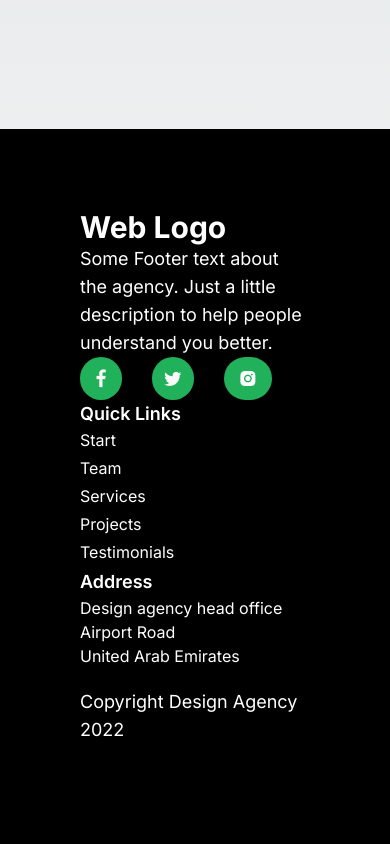
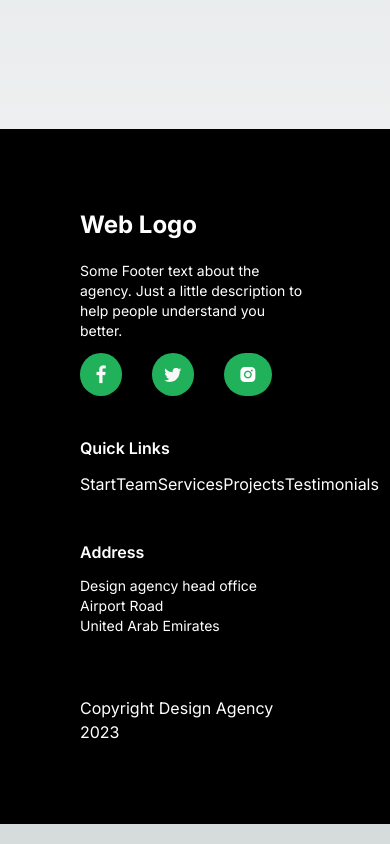
Before and after one commit to mitul88/agency-site, a Next.js app: page / in a window 390 px wide. Shown: the part 803-1647 px from the top of the page. Built offline with nearby package versions, Linux system fonts and the light colour scheme.

Commit message:
footer done

```diff
--- a/src/components/SiteFooter.jsx
+++ b/src/components/SiteFooter.jsx
@@ -2,13 +2,16 @@ import Link from 'next/link'
 import React from 'react'
 
 const SiteFooter = () => {
+
+    const date = new Date();
+    const currentYear = date.getFullYear();
   return (
     <footer className='bg-black text-white p-20'>
-        <div className="flex flex-col lg:flex-row justify-between items-center">
-            <div className="w-full lg:w-1/5">
-                <h1 className="text-3xl font-bold">Web Logo</h1>
-                <p className="text-lg">Some Footer text about the agency. Just a little description to help people understand you better.</p>
-                <div className='flex justify-between w-48'>
+        <div className="flex flex-col md:flex-row justify-between items-center">
+            <div className="w-full md:w-1/5 mb-10 md:mb-0">
+                <h1 className="text-2xl lg:text-3xl font-bold mb-5">Web Logo</h1>
+                <p className="text-sm md:text-md lg:text-lg">Some Footer text about the agency. Just a little description to help people understand you better.</p>
+                <div className='flex justify-between w-48 mt-3'>
                     <div className="flex flex-col items-center justify-center bg-[#20B15A] rounded-full px-4 py-3">
                         <img src="/facebook.png" alt="" />
                     </div>
@@ -20,9 +23,9 @@ const SiteFooter = () => {
                     </div>
                 </div>
             </div>
-            <div className="w-full lg:w-1/5">
-                <h3 className="text-lg font-semibold">Quick Links</h3>
-                <ul>
+            <div className="w-full md:w-1/5 mb-10 md:mb-0">
+                <h3 className="text-md lg:text-lg font-semibold mb-3">Quick Links</h3>
+                <ul className='w-full flex justify-between md:flex-col'>
                     <li className='mb-1'>
                         <Link className='block' href={'/'}>Start</Link>
                     </li>
@@ -40,12 +43,12 @@ const SiteFooter = () => {
                     </li>
                 </ul>
             </div>
-            <div className="w-full lg:w-1/5">
-                <h3 className="text-lg font-semibold">Address</h3>
-                <p>Design agency head office <br /> Airport Road <br /> United Arab Emirates</p>
+            <div className="w-full md:w-1/5 mb-10 md:mb-0">
+                <h3 className="text-md lg:text-lg font-semibold mb-3">Address</h3>
+                <p className='text-sm md:text-md lg:text-lg'>Design agency head office <br /> Airport Road <br /> United Arab Emirates</p>
             </div>
         </div>
-        <h4 className="my-5 text-lg">Copyright Design Agency 2022</h4>
+        <h4 className="mt-5 text-md lg:text-lg">Copyright Design Agency {currentYear}</h4>
     </footer>
   )
 }
```
